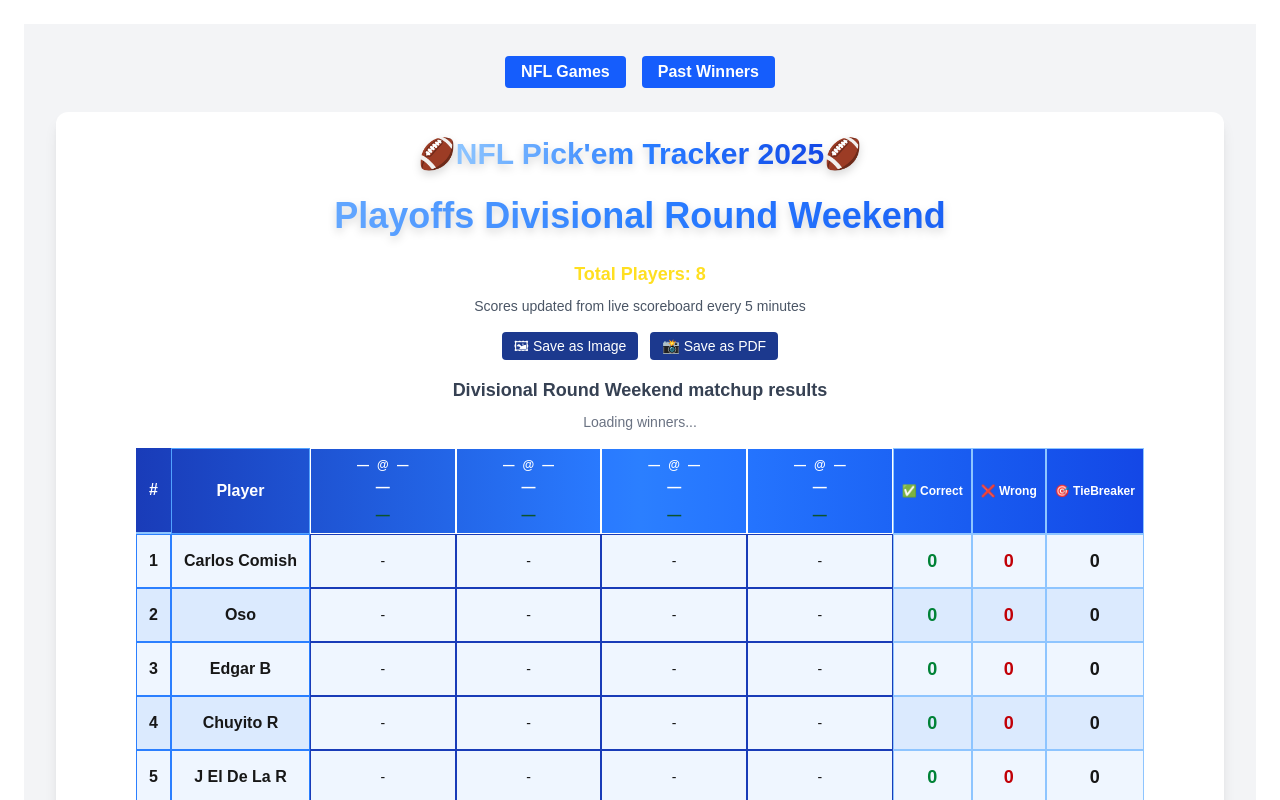
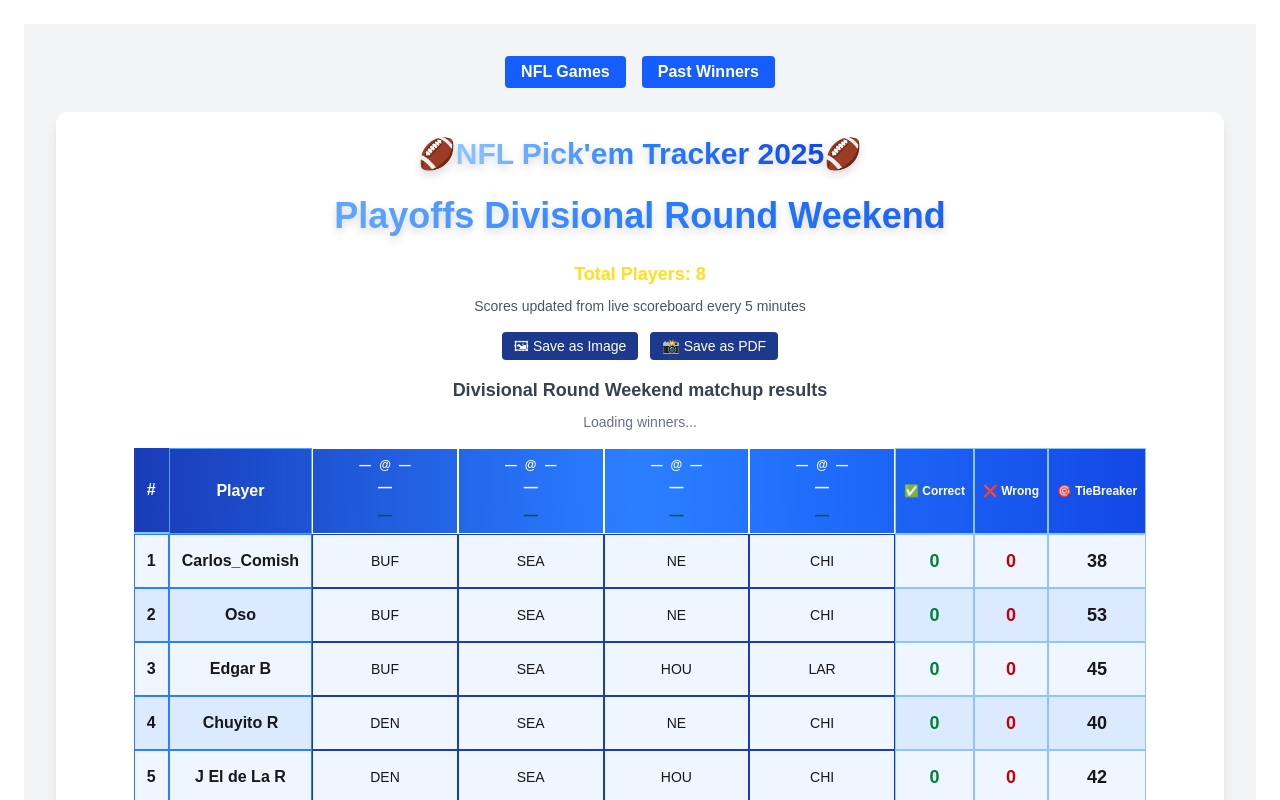
Before and after one commit to CarlosMartinezCM/pickEmTracker, a Next.js app: page / in a window 1280 px wide. Shown: the top 800 px of the page. Built offline with nearby package versions, Linux system fonts and the light colour scheme; no server answers.

Commit message:
submitted the FINAL player picks for the Divisional Round playoffss games

```diff
--- a/app/components/PickEmBoard.tsx
+++ b/app/components/PickEmBoard.tsx
@@ -70,14 +70,53 @@
 
 // Divisional Round players (Picks Final Saturday Morning)
 const initialPlayers: Player[] = [
-  { name: "Carlos Comish", picks: ["-", "-", "-", "-"], tiebreaker: 0 },
-  { name: "Oso", picks: ["-", "-", "-", "-"], tiebreaker: 0 },
-  { name: "Edgar B", picks: ["-", "-", "-", "-"], tiebreaker: 0 },
-  { name: "Chuyito R", picks: ["-", "-", "-", "-"], tiebreaker: 0 },
-  { name: "J El De La R", picks: ["-", "-", "-", "-"], tiebreaker: 0 },
-  { name: "Eric Rodriguez", picks: ["-", "-", "-", "-"], tiebreaker: 0 },
-  { name: "Rios", picks: ["-", "-", "-", "-"], tiebreaker: 0 },
-  { name: "Bobby", picks: ["-", "-", "-", "-"], tiebreaker: 0 },
+  {
+  name: "Carlos_Comish",
+  picks: ["BUF","SEA","NE","CHI"],
+  tiebreaker: 38,
+},
+
+{
+  name: "Oso",
+  picks: ["BUF","SEA","NE","CHI"],
+  tiebreaker: 53,
+},
+
+{
+  name: "Edgar B",
+  picks: ["BUF","SEA","HOU","LAR"],
+  tiebreaker: 45,
+},
+
+{
+  name: "Chuyito R",
+  picks: ["DEN","SEA","NE","CHI"],
+  tiebreaker: 40,
+},
+
+{
+  name: "J El de La R",
+  picks: ["DEN","SEA","HOU","CHI"],
+  tiebreaker: 42,
+},
+
+{
+  name: "Eric Rodriguez",
+  picks: ["BUF","SEA","NE","CHI"],
+  tiebreaker: 56,
+},
+
+{
+  name: "Rios",
+  picks: ["BUF","SF","NE","LAR"],
+  tiebreaker: 52,
+},
+
+{
+  name: "Bobby",
+  picks: ["BUF","SEA","NE","LAR"],
+  tiebreaker: 47,
+},
 ];
 
 // Helper: calculate correct/wrong
```
